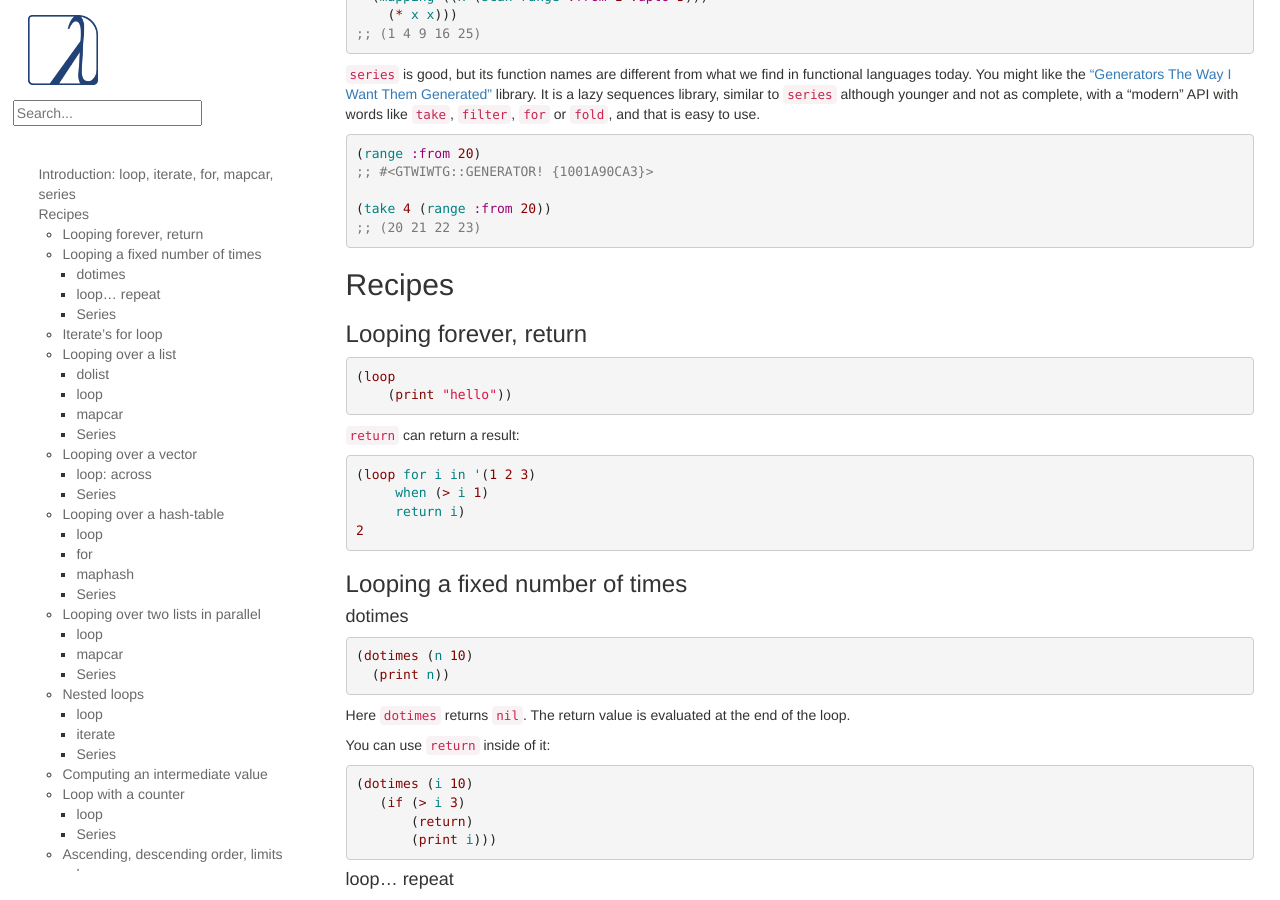
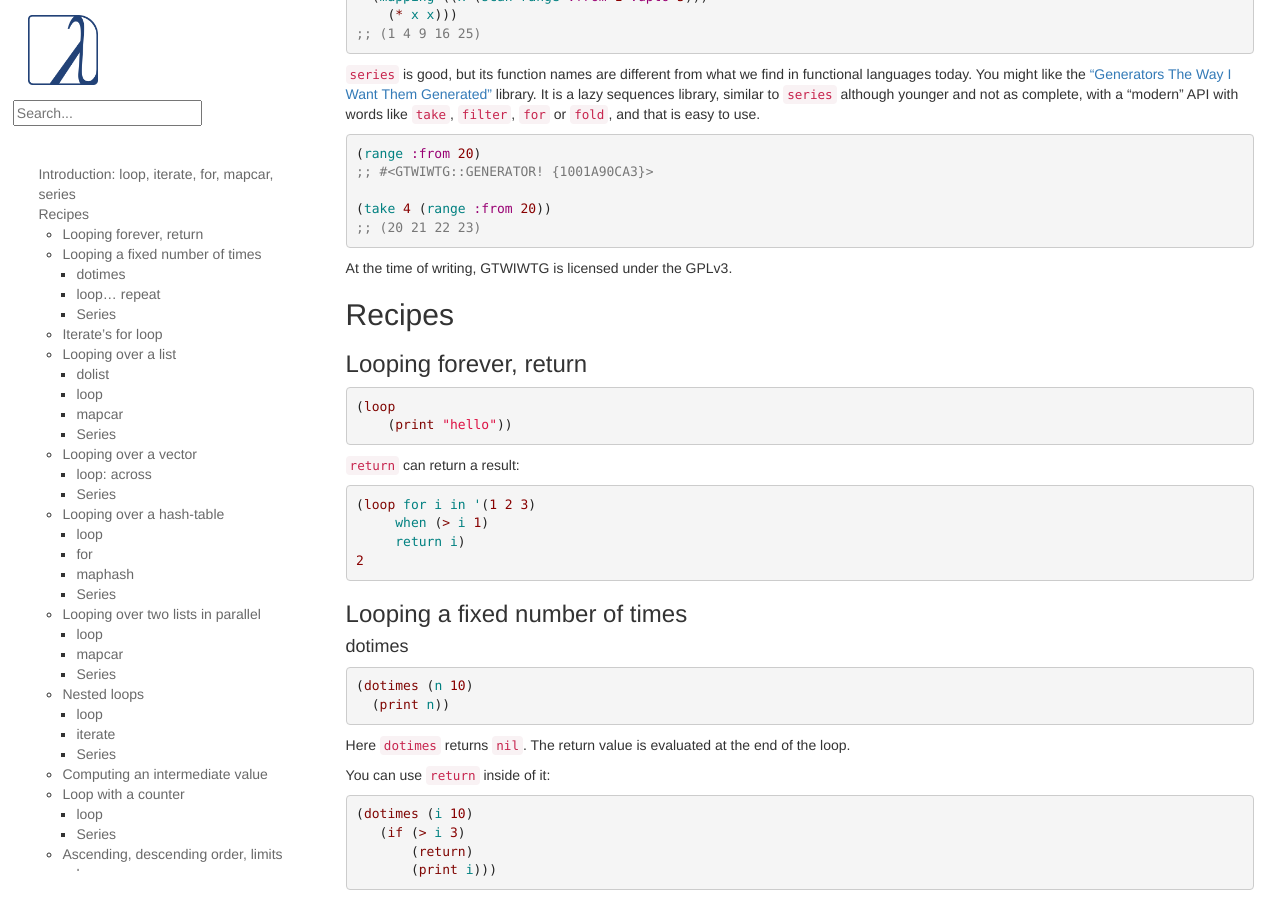
Before and after one commit to LispCookbook/cl-cookbook, a Jekyll site: the page built from iteration.md, in a window 1280 px wide and 900 px high, scrolled down 1862 px. Built offline with Jekyll 4.4.1, drawn with Linux system fonts in a browser that asks for light colours.

Commit message:
iteration: GTWIWTG license

```diff
--- a/iteration.md
+++ b/iteration.md
@@ -159,6 +159,8 @@ younger and not as complete, with a "modern" API with words like `take`, `filter
 (take 4 (range :from 20))
 ;; (20 21 22 23)
 ~~~
+
+At the time of writing, GTWIWTG is licensed under the GPLv3.
 
 
 ## Recipes
```
